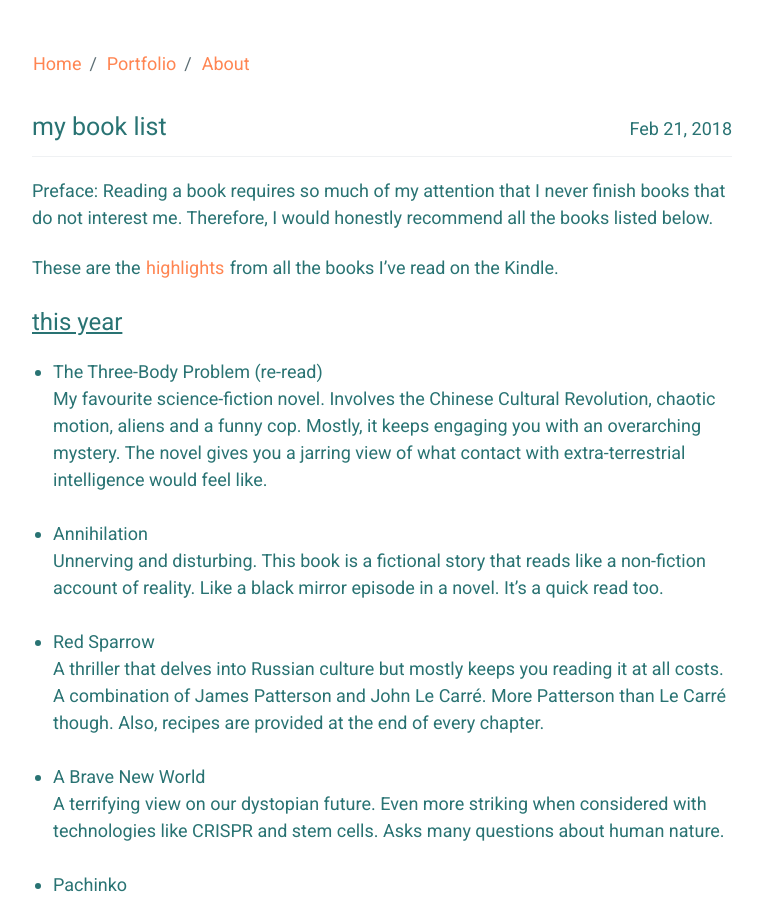
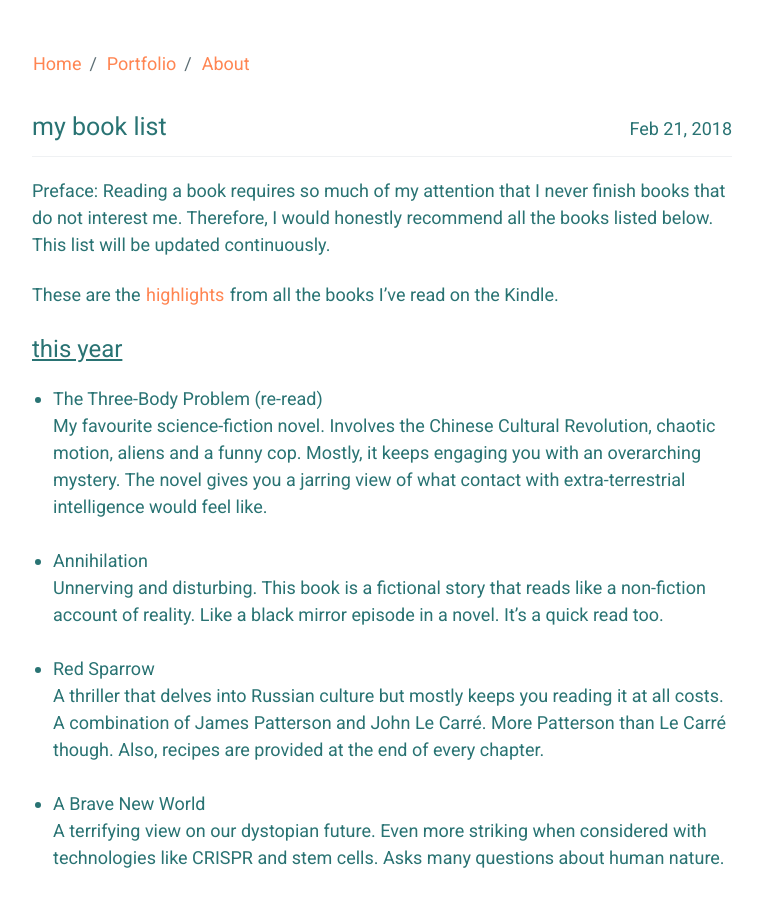
Before and after one commit to iamkahvi/iamkahvi.github.io, a Jekyll site: the page built from _posts/2018-02-21-my-Book-List.md, in a window 1280 px wide and 900 px high. Shown: the whole window, without its empty margins (258-1021 px from the left). Built offline with Jekyll 4.4.1, drawn with Linux system fonts in a browser that asks for light colours.

Commit message:
updating book list

```diff
--- a/_posts/2018-02-21-my-Book-List.md
+++ b/_posts/2018-02-21-my-Book-List.md
@@ -6,6 +6,7 @@ date: 2018-02-21
 ---
 
 Preface: Reading a book requires so much of my attention that I never finish books that do not interest me. Therefore, I would honestly recommend all the books listed below. <br>
+This list will be updated continuously.
 
 These are the [highlights](/bookhighlights.html) from all the books I’ve read on the Kindle.
 
```
Also changed, not shown: 3 other files.
